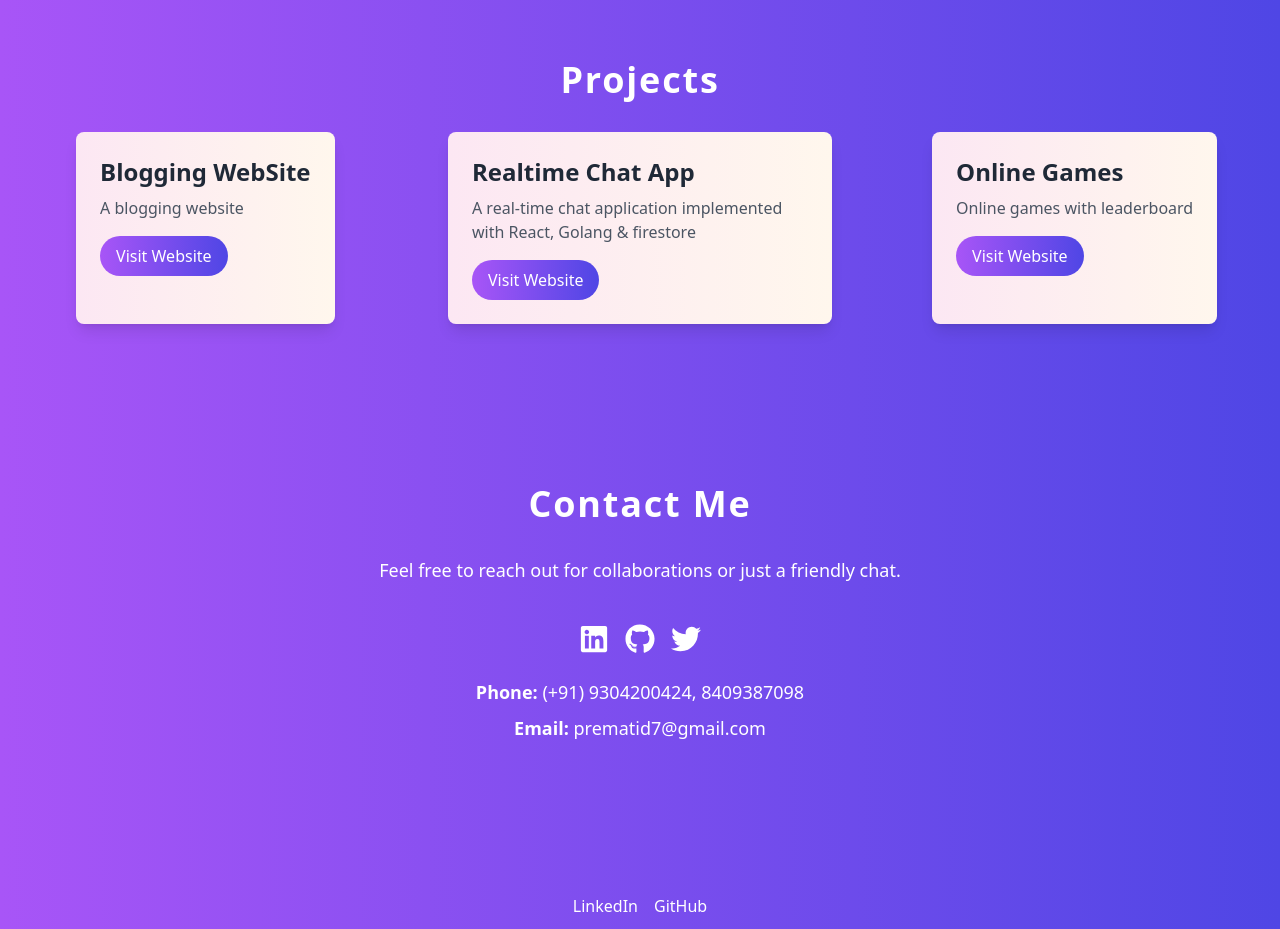
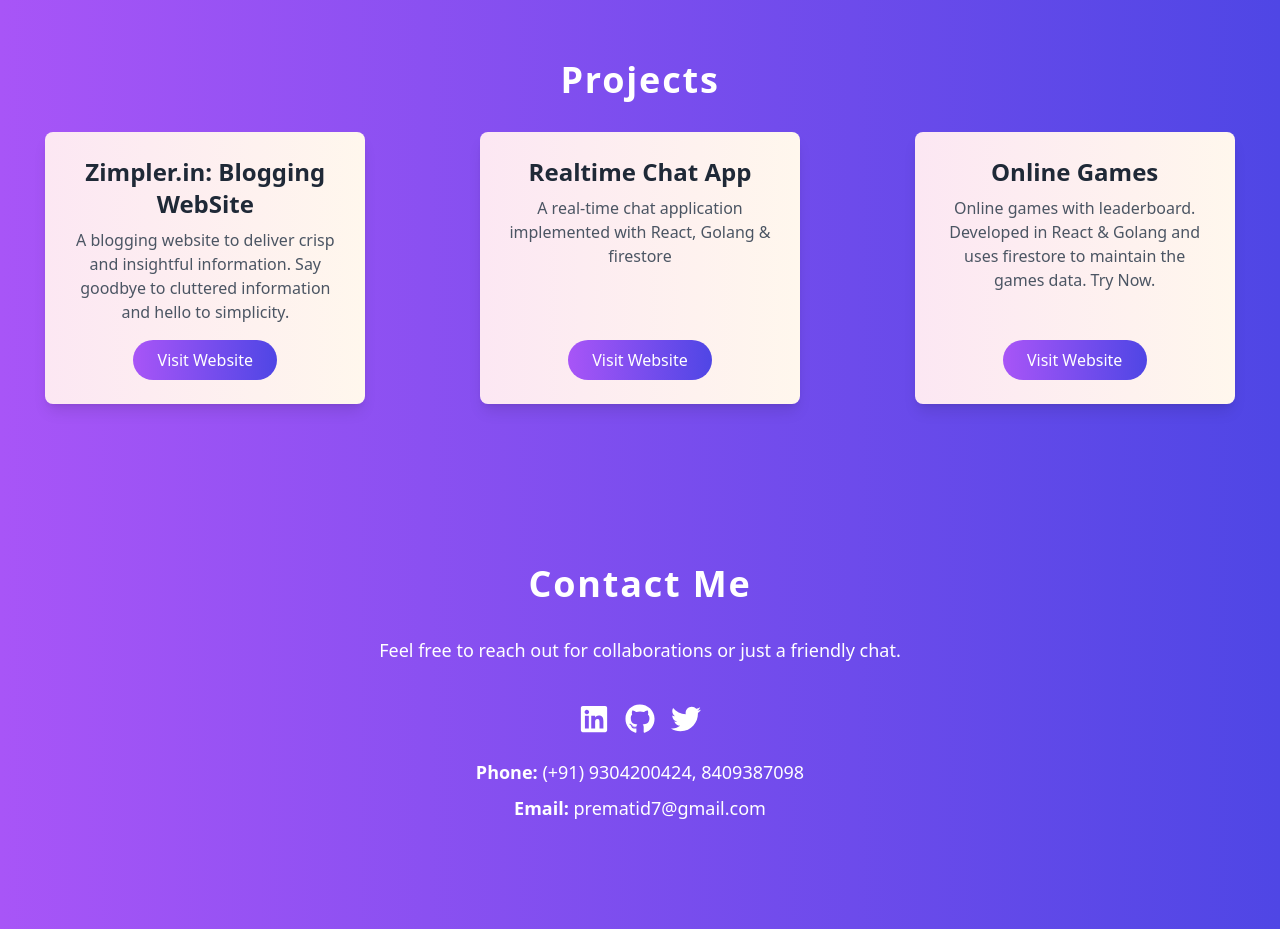
Before and after one commit to prematid/prematid.github.io, a React (Vite) app: page / in a window 1280 px wide. Shown: the part 1260-2189 px from the top of the page. Built offline with nearby package versions, Linux system fonts and the light colour scheme.

Commit message:
Enhance Projects component: update project descriptions for clarity and improve layout styling

```diff
--- a/src/components/Projects.jsx
+++ b/src/components/Projects.jsx
@@ -4,29 +4,27 @@ import { motion } from 'framer-motion';
 import PropTypes from 'prop-types';
 
 const projects = [
-    { title: 'Blogging WebSite', description: 'A blogging website', link: 'https://zimpler.in', cta: 'Visit Website' },
+    { title: 'Zimpler.in: Blogging WebSite', description: 'A blogging website to deliver crisp and insightful information. Say goodbye to cluttered information and hello to simplicity.', link: 'https://zimpler.in', cta: 'Visit Website' },
     { title: 'Realtime Chat App', description: 'A real-time chat application implemented with React, Golang & firestore', link: 'https://chat.zimpler.in', cta: 'Visit Website' },
-    { title: 'Online Games', description: 'Online games with leaderboard', link: 'https://chat.zimpler.in/games', cta: 'Visit Website' },
+    { title: 'Online Games', description: 'Online games with leaderboard. Developed in React & Golang and uses firestore to maintain the games data. Try Now.', link: 'https://chat.zimpler.in/games', cta: 'Visit Website' },
 ];
 
 const ProjectCard = ({ project }) => {
     return (
         <motion.div
             whileHover={{ rotateY: 10, scale: 1.05 }}
-            className="relative p-6 bg-gradient-to-r from-pink-100 to-orange-50 rounded-lg shadow-lg transition-transform duration-300 max-w-sm mx-auto"
+            className="relative p-6 bg-gradient-to-r from-pink-100 to-orange-50 rounded-lg shadow-lg transition-transform duration-300 max-w-sm w-full md:w-80 min-h-64 mx-auto flex flex-col justify-between"
         >
-            <div className="absolute inset-0 bg-white rounded-lg opacity-0 group-hover:opacity-100 transition-opacity duration-300"></div>
-            <div className="relative z-10">
-                {/* {project?.image && (
-                    <img src={project.image} alt={project.title} className="w-full h-40 object-cover rounded-lg mb-4" />
-                )} */}
-                <h3 className="text-2xl font-semibold text-gray-800 mb-2">{project?.title}</h3>
-                <p className="text-gray-600 mb-4">{project?.description}</p>
+            <div className="relative z-10 flex flex-col h-full justify-between">
+                <div>
+                    <h3 className="text-2xl font-semibold text-gray-800 mb-2 text-center">{project?.title}</h3>
+                    <p className="text-gray-600 mb-4 text-center">{project?.description}</p>
+                </div>
                 <a
                     href={project?.link}
                     target="_blank"
                     rel="noopener noreferrer"
-                    className="inline-block bg-gradient-to-r from-purple-500 to-indigo-600 text-white px-4 py-2 rounded-full hover:bg-gray-900 transition-colors duration-300"
+                    className="mt-auto bg-gradient-to-r from-purple-500 to-indigo-600 text-white px-4 py-2 rounded-full w-36 mx-auto hover:bg-gray-900 transition-colors duration-300 text-center"
                 >
                     {project?.cta || "View"}
                 </a>
@@ -34,6 +32,60 @@ const ProjectCard = ({ project }) => {
         </motion.div>
     );
 };
+
+
+
+// const ProjectCard = ({ project }) => {
+//     return (
+//         <motion.div
+//             whileHover={{ rotateY: 10, scale: 1.05 }}
+//             className="relative p-6 bg-gradient-to-r from-pink-100 to-orange-50 rounded-lg shadow-lg transition-transform duration-300 max-w-sm w-full md:w-80 min-h-64 mx-auto flex flex-col justify-between"
+//         >
+//             <div className="relative z-10 flex flex-col h-full justify-between">
+//                 <div>
+//                     <h3 className="text-2xl font-semibold text-gray-800 mb-2">{project?.title}</h3>
+//                     <p className="text-gray-600 mb-4">{project?.description}</p>
+//                 </div>
+//                 <a
+//                     href={project?.link}
+//                     target="_blank"
+//                     rel="noopener noreferrer"
+//                     className="mt-auto inline-block bg-gradient-to-r from-purple-500 to-indigo-600 text-white px-4 py-2 rounded-full hover:bg-gray-900 transition-colors duration-300"
+//                 >
+//                     {project?.cta || "View"}
+//                 </a>
+//             </div>
+//         </motion.div>
+//     );
+// };
+
+
+
+// const ProjectCard = ({ project }) => {
+//     return (
+//         <motion.div
+//             whileHover={{ rotateY: 10, scale: 1.05 }}
+//             className="relative p-6 bg-gradient-to-r from-pink-100 to-orange-50 rounded-lg shadow-lg transition-transform duration-300 max-w-sm mx-auto"
+//         >
+//             <div className="absolute inset-0 bg-white rounded-lg opacity-0 group-hover:opacity-100 transition-opacity duration-300"></div>
+//             <div className="relative z-10">
+//                 {/* {project?.image && (
+//                     <img src={project.image} alt={project.title} className="w-full h-40 object-cover rounded-lg mb-4" />
+//                 )} */}
+//                 <h3 className="text-2xl font-semibold text-gray-800 mb-2">{project?.title}</h3>
+//                 <p className="text-gray-600 mb-4">{project?.description}</p>
+//                 <a
+//                     href={project?.link}
+//                     target="_blank"
+//                     rel="noopener noreferrer"
+//                     className="inline-block bg-gradient-to-r from-purple-500 to-indigo-600 text-white px-4 py-2 rounded-full hover:bg-gray-900 transition-colors duration-300"
+//                 >
+//                     {project?.cta || "View"}
+//                 </a>
+//             </div>
+//         </motion.div>
+//     );
+// };
 
 // Add PropTypes validation for 'project'
 ProjectCard.propTypes = {
```
